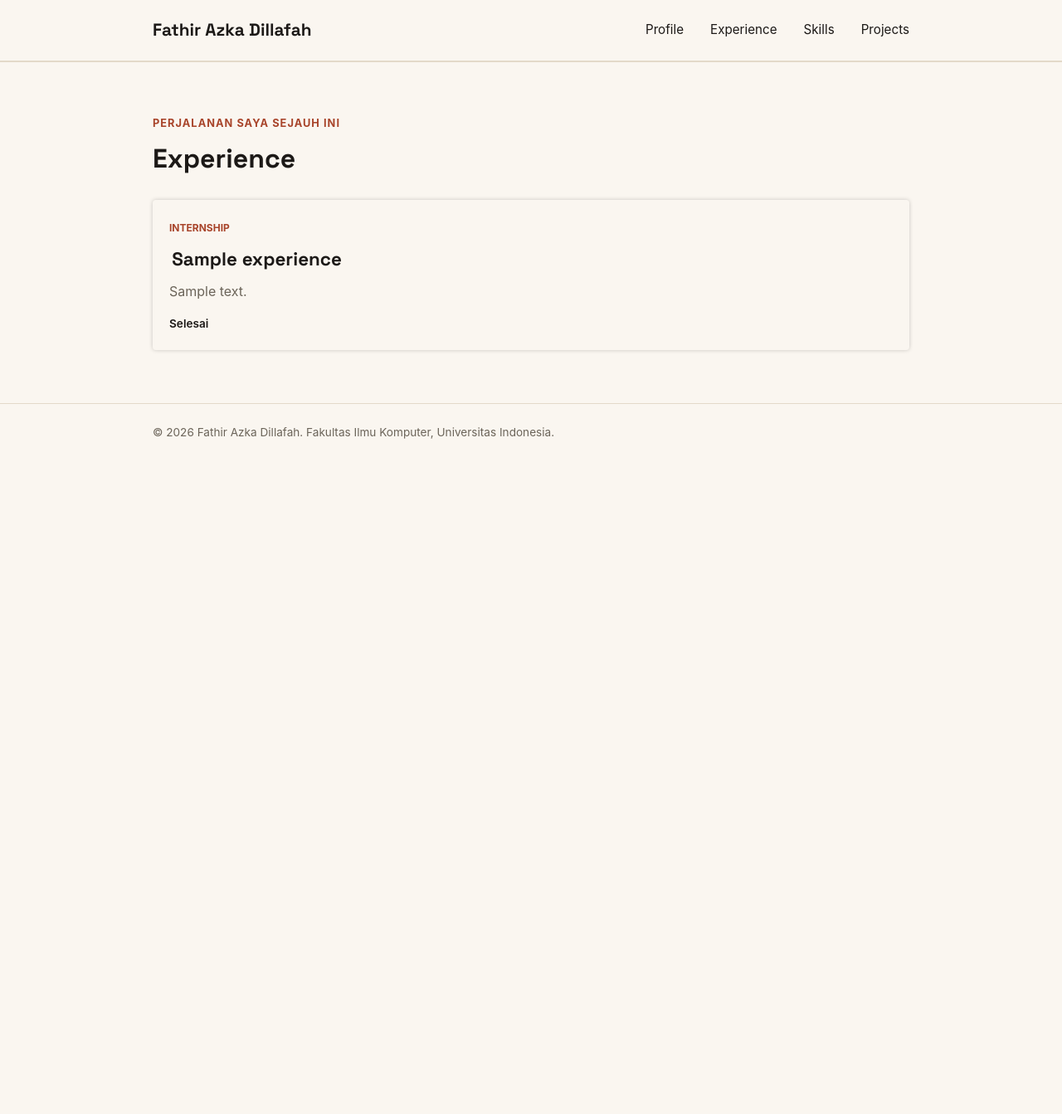
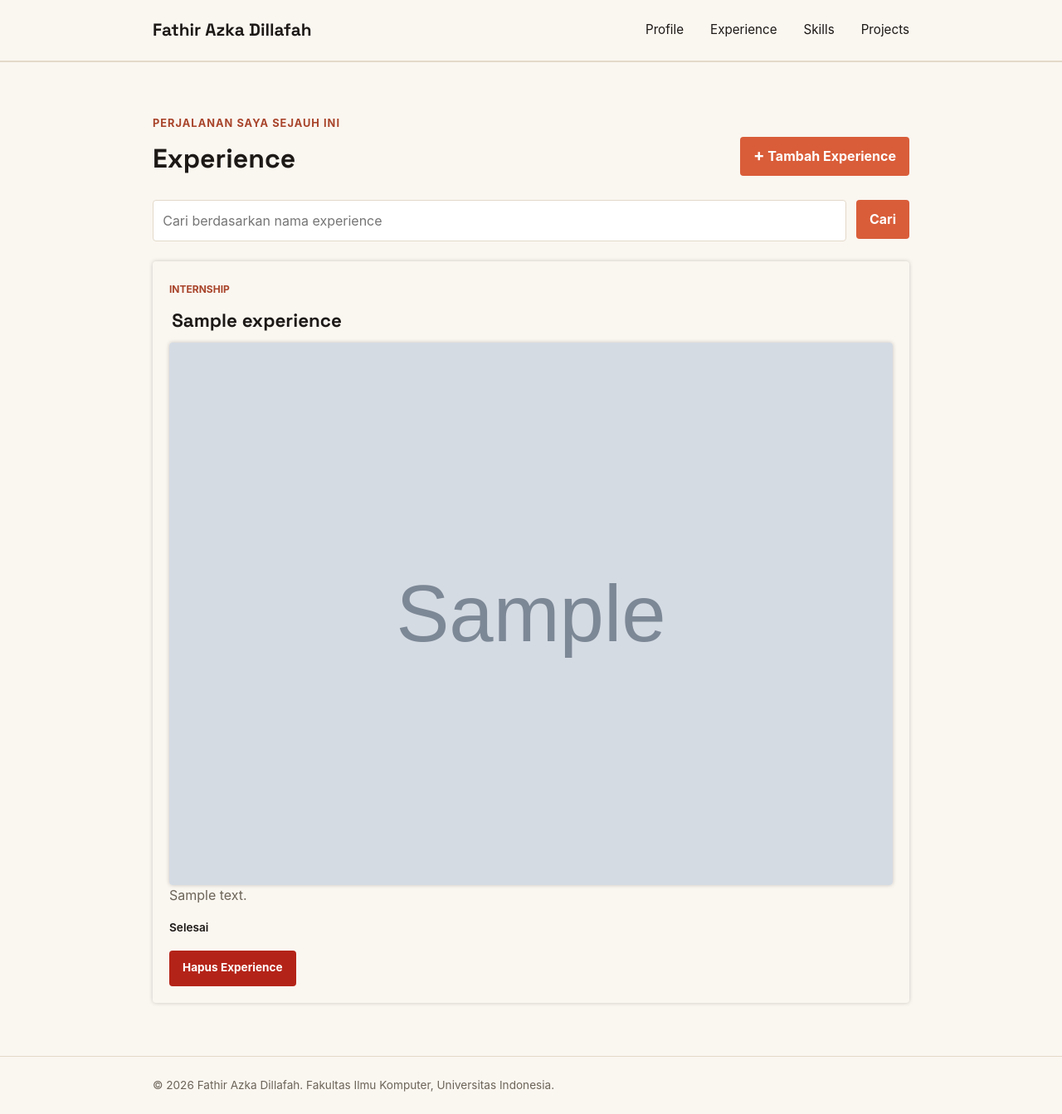
Before and after one commit to F-thir/myportofolio, a Django app: page /experience/ in a window 1280 px wide. Shown: the whole page at 83% size. Before the commit the page ends 529 px from the top, so only its background shows below. Run offline with Django 5.2, Linux system fonts and the light colour scheme; tables that the repository leaves empty hold one stand-in row (values such as "Sample post"); grey boxes marked "Sample" are stand-in pictures.

Commit message:
Tugas 3 - New Experience Feature (Tutorial 3)

```diff
--- a/main/urls.py
+++ b/main/urls.py
@@ -9,12 +9,15 @@ urlpatterns = [
 
     # Experience
     path("experience/", show_experience, name="show_experience"),
+    path("experience/add/", create_experience, name="create_experience"),
+    path("api/experience/", get_experience_json, name="get_experience_json"),
+    path("experience/<uuid:experience_id>/delete/", delete_experience, name="delete_experience"),
 
     # Skill
     path("skill/", show_skill, name="show_skill"),
     path("skill/add/", create_skill, name="create_skill"),
     path("api/skill/", get_skill_json, name="get_skills_json"),
-    path("skill/<uuid:skill_id>/delete/",delete_skill,name="delete_skill"),
+    path("skill/<uuid:skill_id>/delete/", delete_skill, name="delete_skill"),
 
     # Project
     path("projects/", show_projects, name="show_projects"),
--- a/main/views.py
+++ b/main/views.py
@@ -4,7 +4,7 @@ from django.http import HttpResponse
 from django.shortcuts import get_object_or_404, redirect, render
 
 from main.models import Experience, Skill, Project
-from main.forms import ProjectForm, SkillForm
+from main.forms import ProjectForm, SkillForm, ExperienceForm
 
 
 def show_main(request):
@@ -22,11 +22,55 @@ def show_main(request):
 # Experience
 
 def show_experience(request):
+    json_response = get_experience_json(request)
+
+    experiences = serializers.deserialize(
+            "json",
+            json_response.content.decode("utf-8"),
+        )
+    experiences = [experience.object for experience in experiences]
+    title_query = request.GET.get("title", "").strip()
+
     context = {
         "name": "Fathir Azka Dillafah",
-        "experience_list": Experience.objects.all(),
+        "experience_list": experiences,
+        "title_query": title_query,
     }
     return render(request, "experience.html", context)
+
+def create_experience(request):
+    form = ExperienceForm(request.POST or None)
+
+    if request.method == "POST" and form.is_valid():
+        form.save()
+        messages.success(request, "Experience baru berhasil ditambahkan!")
+        return redirect("main:show_experience")
+
+    context = {
+        "name": "Fathir Azka Dillafah",
+        "form": form,
+    }
+    return render(request, "experience_form.html", context)
+
+def delete_experience(request, experience_id):
+    experience = get_object_or_404(Experience, pk=experience_id)
+
+    if request.method == "POST":
+        experience.delete()
+        messages.success(request, "Experience berhasil dihapus!")
+        return redirect("main:show_experience")
+
+    return redirect("main:show_experience")
+
+def get_experience_json(request):
+    title_query = request.GET.get("title", "").strip()
+    experiences = Experience.objects.all()
+
+    if title_query:
+        experiences = experiences.filter(title__icontains=title_query)
+
+    experience_json = serializers.serialize("json", experiences)
+    return HttpResponse(experience_json, content_type="application/json")
 
 # Skills
 
--- a/static/css/style.css
+++ b/static/css/style.css
@@ -788,6 +788,18 @@ h1, .brand {
     border-color: var(--accent);
 }
 
+/* Tugas 3 - Fixing Experience / Adding Image" */
+.experience-image {
+    /* position: absolute; */
+    display: block;
+    width: 100%;
+    height: auto;
+    box-shadow: 0 0 5px rgba(0, 0, 0, 0.2);
+    border-radius: var(--radius);
+    /* opacity: 0; */
+    /* animation: slideshow 12s infinite; */
+}
+
 /* Footer & Responsive */
 
 .site-footer {
--- /dev/null
+++ b/templates/components/experience_delete_modal.html
@@ -0,0 +1,43 @@
+<p class="experience-status">
+    <button type="button"
+            class="button button-danger"
+            popovertarget="delete-experience-{{ experience.id }}"
+            aria-label="Hapus {{ experience.title }}"
+            title="Hapus experience">
+        Hapus Experience
+    </button>
+</p>
+<div id="delete-experience-{{ experience.id }}"
+     class="project-delete-modal"
+     popover="auto"
+     role="dialog"
+     aria-modal="true"
+     aria-labelledby="delete-experience-title-{{ experience.id }}">
+    <button type="button"
+            class="project-delete-modal__backdrop"
+            popovertarget="delete-experience-{{ experience.id }}"
+            popovertargetaction="hide"
+            aria-label="Tutup konfirmasi hapus"></button>
+    <div class="project-delete-modal__content">
+        <button type="button"
+                class="project-delete-modal__close"
+                popovertarget="delete-experience-{{ experience.id }}"
+                popovertargetaction="hide"
+                aria-label="Tutup konfirmasi hapus">×</button>
+        <h2 id="delete-experience-title-{{ experience.id }}">Hapus Experience?</h2>
+        <p>
+            Apakah Anda yakin ingin menghapus
+            <strong>{{ experience.title }}</strong>?
+        </p>
+        <div class="project-delete-modal__actions">
+            <button type="button"
+                    class="button button-secondary"
+                    popovertarget="delete-experience-{{ experience.id }}"
+                    popovertargetaction="hide">Batal</button>
+            <form method="post" action="{% url 'main:delete_experience' experience.id %}">
+                {% csrf_token %}
+                <button type="submit" class="button button-danger">Ya, Hapus</button>
+            </form>
+        </div>
+    </div>
+</div>
--- a/templates/experience.html
+++ b/templates/experience.html
@@ -8,8 +8,25 @@
         <section class="experience-section" id="experience">
             <div class="container">
                 <p class="section-kicker">Perjalanan saya sejauh ini</p>
-                <h1>Experience</h1>
-
+                <div class="project-header">
+                    <h1>Experience</h1>
+                    <a href="{% url 'main:create_experience' %}"
+                        class="button project-add-button">
+                        <span aria-hidden="true">+</span>
+                        Tambah Experience
+                    </a>
+                </div>
+                <form method="get"
+                      action="{% url 'main:show_experience' %}"
+                      class="project-search">
+                    <input type="search"
+                           name="title"
+                           value="{{ title_query }}"
+                           placeholder="Cari berdasarkan nama experience"
+                           class="project-search__input"
+                           aria-label="Cari berdasarkan nama experience">
+                    <button type="submit" class="button">Cari</button>
+                </form>
                 <div class="experience-grid">
                     {% for experience in experience_list %}
                         <article class="experience-card">
@@ -17,6 +34,9 @@
                                 {{ experience.get_category_display }}
                             </span>
                             <h2>{{ experience.title }}</h2>
+                            {% if experience.thumbnail %}
+                            <img class="experience-image" src="{{ experience.thumbnail }}" alt="{{ experience.title }}">
+                            {% endif %}
                             <p class="experience-description">
                                 {{ experience.description }}
                             </p>
@@ -26,11 +46,16 @@
                             {% else %}
                                 <p class="experience-status">Selesai</p>
                             {% endif %}
+                            <div class="skill-delete">
+                                {% include "components/experience_delete_modal.html" with experience=experience %}
+                            </div>
                         </article>
                     {% empty %}
-                        <p class="empty-state">
-                            Belum ada pengalaman yang ditambahkan.
-                        </p>
+                    {% if title_query %}
+                            <p class="empty-state">Tidak ada skill dengan nama tersebut.</p>
+                        {% else %}
+                            <p class="empty-state">Belum ada skill yang ditambahkan.</p>
+                        {% endif %}
                     {% endfor %}
                 </div>
             </div>
```
Also changed, not shown: main/forms.py (+37 -1 lines), templates/experience_form.html (added, +29 -0 lines), README.md.
